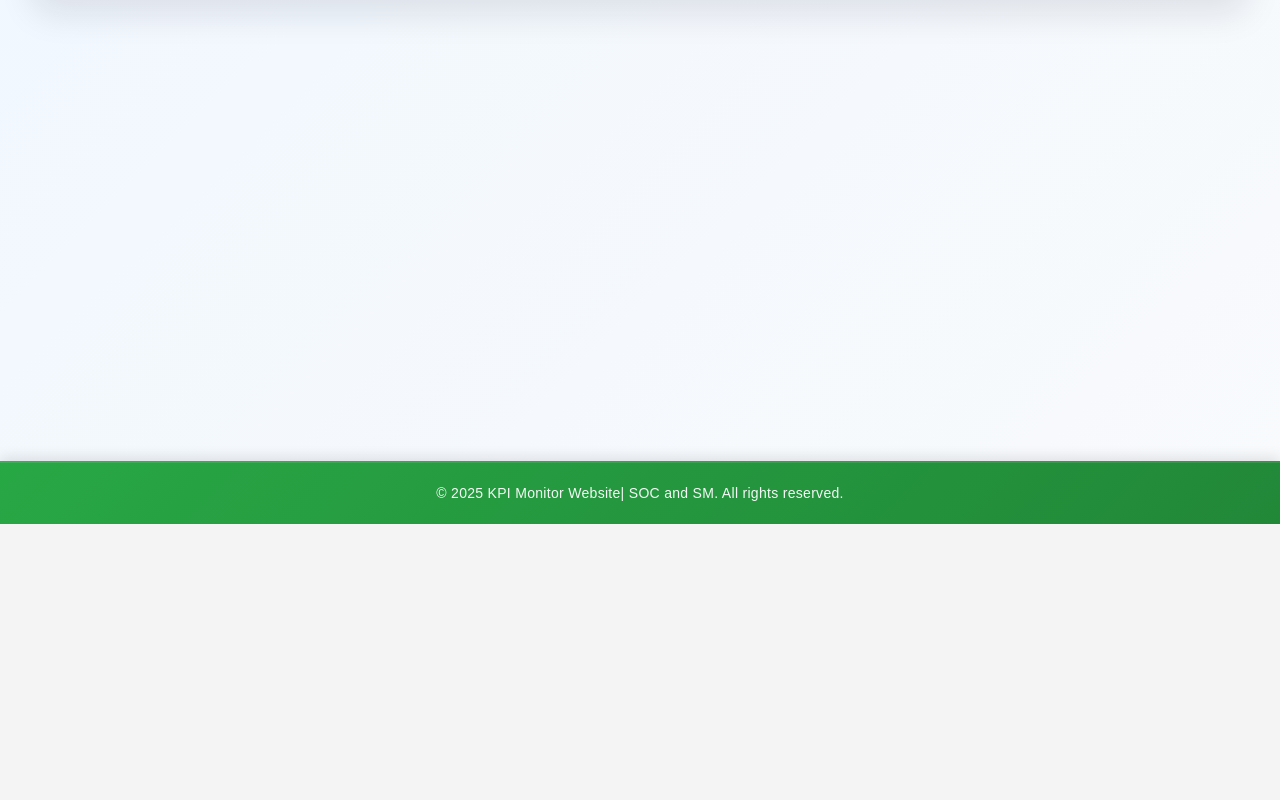
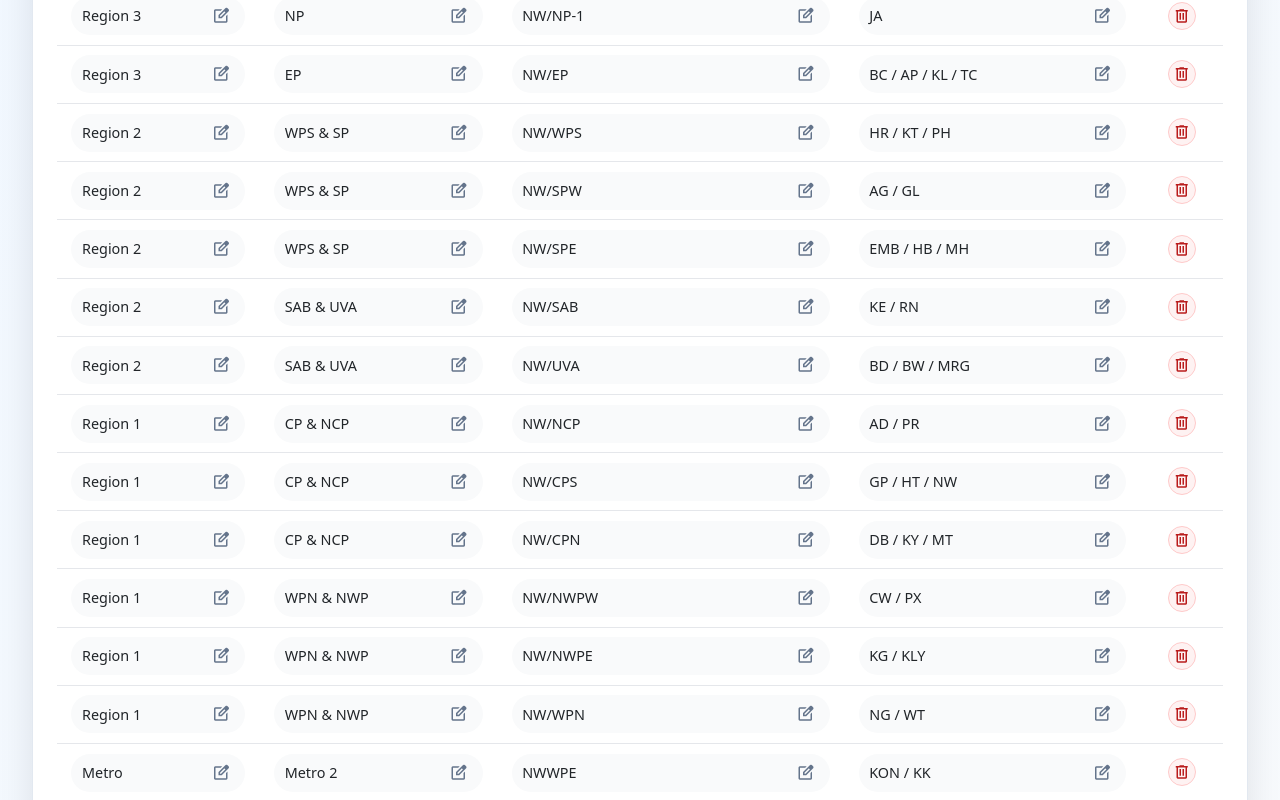
Before and after one commit to DineniDaundasekara/KPI, an Angular app in the folder frontend/: page /admin/region-management in a window 1280 px wide. Shown: the part 500-1300 px from the top of the page. Before the commit the page ends 1024 px from the top, so only its background shows below. Built offline with nearby package versions, Linux system fonts and the light colour scheme; no server answers.

Commit message:
edit old region

```diff
--- a/frontend/src/app/components/pages/admin/region-management/region-management.component.html
+++ b/frontend/src/app/components/pages/admin/region-management/region-management.component.html
@@ -23,7 +23,10 @@
   <section class="card form-card" *ngIf="showForm">
     <div class="form-card-header">
       <h2>Add New Region</h2>
-      <button class="ghost-icon-btn" type="button" (click)="closeForm()">✕</button>
+      <!-- this close just hides + clears data, no form ref needed -->
+      <button class="ghost-icon-btn" type="button" (click)="closeForm()">
+        ✕
+      </button>
     </div>
 
     <p class="form-subtitle">
@@ -92,7 +95,11 @@
           {{ isSubmitting ? 'Processing...' : 'Add region' }}
         </button>
 
-        <button class="secondary-btn" type="button" (click)="closeForm(regionForm)">
+        <button
+          class="secondary-btn"
+          type="button"
+          (click)="closeForm(regionForm)"
+        >
           Cancel
         </button>
       </div>
@@ -177,6 +184,7 @@
                   >
                     <span class="material-symbols-outlined">edit_square</span>
                   </button>
+
                 </div>
               </ng-template>
             </td>
@@ -215,6 +223,7 @@
                   >
                     <span class="material-symbols-outlined">edit_square</span>
                   </button>
+
                 </div>
               </ng-template>
             </td>
@@ -253,6 +262,7 @@
                   >
                     <span class="material-symbols-outlined">edit_square</span>
                   </button>
+
                 </div>
               </ng-template>
             </td>
@@ -289,6 +299,7 @@
                   >
                     <span class="material-symbols-outlined">edit_square</span>
                   </button>
+
                 </div>
               </ng-template>
             </td>
@@ -298,13 +309,14 @@
             <button
               type="button"
               class="icon-btn danger"
-                (click)="handleDelete(r.id.toString())"
+              (click)="handleDelete(r.id)"
               title="Delete this region data entry"
               aria-label="Delete region"
             >
               <span class="material-symbols-outlined">delete</span>
             </button>
           </td>
+
           </tr>
         </tbody>
       </table>
--- a/frontend/src/app/components/pages/admin/region-management/region-management.component.ts
+++ b/frontend/src/app/components/pages/admin/region-management/region-management.component.ts
@@ -1,10 +1,7 @@
 import { Component } from '@angular/core';
 import { CommonModule } from '@angular/common';
 import { FormsModule, NgForm } from '@angular/forms';
-import { RegionService, RegionDto } from '../../../../services/region.service';  // Import the service
-import { HttpErrorResponse } from '@angular/common/http';  // Import HttpErrorResponse
 
-// Define the Region interface for type safety
 export interface Region {
   id: string | number;
   region: string;
@@ -13,7 +10,6 @@ export interface Region {
   lea: string;
 }
 
-// Define the key names of the Region
 type RegionKey = 'region' | 'province' | 'networkEngineer' | 'lea';
 
 @Component({
@@ -25,59 +21,70 @@ type RegionKey = 'region' | 'province' | 'networkEngineer' | 'lea';
 })
 export class RegionManagementComponent {
   pageTitle = 'Region Management';
+
+  /* ---------- Form / header state ---------- */
+
   showForm = false;
   isSubmitting = false;
   error = '';
   success = '';
 
-  formData: RegionDto = {
+  formData: Region = {
     id: '',
     region: '',
     province: '',
     networkEngineer: '',
     lea: '',
-    createdAt: '',
-    updatedAt: '',
   };
 
-  regions: RegionDto[] = [];  // Initialize an empty regions array
+  regions: Region[] = [
+  { id: 1,  region: 'Region 3', province: 'NP',         networkEngineer: 'NW/NP-2',          lea: 'KO / MLT / MB / VA' },
+  { id: 2,  region: 'Region 3', province: 'NP',         networkEngineer: 'NW/NP-1',          lea: 'JA' },
+  { id: 3,  region: 'Region 3', province: 'EP',         networkEngineer: 'NW/EP',            lea: 'BC / AP / KL / TC' },
 
-  // Sorting state
+  { id: 4,  region: 'Region 2', province: 'WPS & SP',   networkEngineer: 'NW/WPS',           lea: 'HR / KT / PH' },
+  { id: 5,  region: 'Region 2', province: 'WPS & SP',   networkEngineer: 'NW/SPW',           lea: 'AG / GL' },
+  { id: 6,  region: 'Region 2', province: 'WPS & SP',   networkEngineer: 'NW/SPE',           lea: 'EMB / HB / MH' },
+
+  { id: 7,  region: 'Region 2', province: 'SAB & UVA',  networkEngineer: 'NW/SAB',           lea: 'KE / RN' },
+  { id: 8,  region: 'Region 2', province: 'SAB & UVA',  networkEngineer: 'NW/UVA',           lea: 'BD / BW / MRG' },
+
+  { id: 9,  region: 'Region 1', province: 'CP & NCP',   networkEngineer: 'NW/NCP',           lea: 'AD / PR' },
+  { id: 10, region: 'Region 1', province: 'CP & NCP',   networkEngineer: 'NW/CPS',           lea: 'GP / HT / NW' },
+  { id: 11, region: 'Region 1', province: 'CP & NCP',   networkEngineer: 'NW/CPN',           lea: 'DB / KY / MT' },
+
+  { id: 12, region: 'Region 1', province: 'WPN & NWP',  networkEngineer: 'NW/NWPW',          lea: 'CW / PX' },
+  { id: 13, region: 'Region 1', province: 'WPN & NWP',  networkEngineer: 'NW/NWPE',          lea: 'KG / KLY' },
+  { id: 14, region: 'Region 1', province: 'WPN & NWP',  networkEngineer: 'NW/WPN',           lea: 'NG / WT' },
+
+  { id: 15, region: 'Metro',    province: 'Metro 2',    networkEngineer: 'NWWPE',            lea: 'KON / KK' },
+  { id: 16, region: 'Metro',    province: 'Metro 2',    networkEngineer: 'NWWPSE',           lea: 'AW / HO' },
+  { id: 17, region: 'Metro',    province: 'Metro 2',    networkEngineer: 'NWWPSW',           lea: 'ND / RM' },
+
+  { id: 18, region: 'Metro',    province: 'Metro 1',    networkEngineer: 'NWWPNE',           lea: 'GQ / KI / NTB' },
+  { id: 19, region: 'Metro',    province: 'Metro 1',    networkEngineer: 'NWWPC-2 (CEN/HKMD)', lea: 'CEN / MD' },
+  { id: 20, region: 'Metro',    province: 'Metro 1',    networkEngineer: 'NWWPC-1 (CEN/HK/MD)', lea: 'HK' }
+];
+
+  /* ---------- Sorting state ---------- */
+
   sortKey: RegionKey | null = null;
   sortDirection: 'asc' | 'desc' = 'asc';
 
-  // Inline edit state
+  /* ---------- Inline cell edit state ---------- */
+
   editingRowId: Region['id'] | null = null;
   editingField: RegionKey | null = null;
   editingValue = '';
 
-  constructor(private regionService: RegionService) {}
+  /* ================= HEADER / FORM HELPERS ================= */
 
-  // Fetch all regions from the backend
-  ngOnInit(): void {
-    this.loadRegions();
-  }
-
-  loadRegions(): void {
-    this.regionService.getAllRegions().subscribe(
-      (data) => {
-        this.regions = data;
-      },
-      (error: HttpErrorResponse) => {
-        console.error('Error loading regions:', error);
-        this.error = 'Failed to load regions.';
-      }
-    );
-  }
-
-  // Open the form
   openForm(): void {
     this.showForm = true;
     this.error = '';
     this.success = '';
   }
 
-  // Close the form and reset it
   closeForm(form?: NgForm): void {
     this.showForm = false;
     this.error = '';
@@ -92,8 +99,6 @@ export class RegionManagementComponent {
       province: '',
       networkEngineer: '',
       lea: '',
-      createdAt: '',
-      updatedAt: '',
     };
 
     if (form) {
@@ -101,7 +106,8 @@ export class RegionManagementComponent {
     }
   }
 
-  // Submit form data to the backend API
+  /* ================= ADD REGION (SUBMIT) ================= */
+
   onSubmit(form: NgForm): void {
     this.error = '';
     this.success = '';
@@ -112,7 +118,7 @@ export class RegionManagementComponent {
       return;
     }
 
-    const trimmed = {
+    const trimmed: Record<RegionKey, string> = {
       region: this.formData.region.trim(),
       province: this.formData.province.trim(),
       networkEngineer: this.formData.networkEngineer.trim(),
@@ -131,43 +137,28 @@ export class RegionManagementComponent {
 
     this.isSubmitting = true;
 
-    // Create region and send to the backend API
-    this.regionService.createRegion(trimmed as RegionDto).subscribe(
-      (newRegion) => {
-        this.regions = [newRegion, ...this.regions];
-        this.isSubmitting = false;
-        this.success = 'Region added successfully.';
-        this.resetForm(form);
-        this.showForm = false;
-      },
-      (error: HttpErrorResponse) => {
-        this.isSubmitting = false;
-        console.error('Error adding region:', error);
-        this.error = 'Failed to add region.';
-      }
-    );
+    // Simulate async – replace with API call later
+    setTimeout(() => {
+      const newRegion: Region = {
+        id: Date.now(),
+        region: trimmed.region,
+        province: trimmed.province,
+        networkEngineer: trimmed.networkEngineer,
+        lea: trimmed.lea,
+      };
+
+      // Add to top of the list
+      this.regions = [newRegion, ...this.regions];
+
+      this.isSubmitting = false;
+      this.success = 'Region added successfully.';
+      this.resetForm(form);
+      this.showForm = false;
+    }, 400);
   }
 
-  // Delete region from the list
-  handleDelete(id: string): void {
-    const confirmDelete = confirm('Are you sure you want to delete this region?');
-    if (!confirmDelete) return;
+  /* ================= SORTING ================= */
 
-    const idString = id.toString();
-
-    this.regionService.deleteRegion(id).subscribe(
-      () => {
-        this.regions = this.regions.filter((region) => region.id !== idString);  // Remove region from the list after deletion
-        this.success = 'Region deleted successfully.';
-      },
-      (error: HttpErrorResponse) => {
-        console.error('Error deleting region:', error);
-        this.error = 'Failed to delete region.';
-      }
-    );
-  }
-
-  // Sorting logic: request sorting for a specific column
   requestSort(key: RegionKey): void {
     if (this.sortKey === key) {
       this.sortDirection = this.sortDirection === 'asc' ? 'desc' : 'asc';
@@ -177,13 +168,11 @@ export class RegionManagementComponent {
     }
   }
 
-  // Get sort indicator (▲ for ascending, ▼ for descending)
   getSortIndicator(key: RegionKey): string {
     if (this.sortKey !== key) return '';
     return this.sortDirection === 'asc' ? '▲' : '▼';
   }
 
-  // Sorted regions based on sorting criteria
   get sortedRegions(): Region[] {
     const data = [...this.regions];
     if (!this.sortKey) return data;
@@ -201,7 +190,8 @@ export class RegionManagementComponent {
     });
   }
 
-  // Inline editing logic
+  /* ================= INLINE CELL EDITING ================= */
+
   isEditingCell(row: Region, field: RegionKey): boolean {
     return this.editingRowId === row.id && this.editingField === field;
   }
@@ -212,7 +202,11 @@ export class RegionManagementComponent {
     this.editingValue = (row[field] ?? '').toString();
   }
 
-  onCellKeydown(event: KeyboardEvent, row: Region, field: RegionKey): void {
+  onCellKeydown(
+    event: KeyboardEvent,
+    row: Region,
+    field: RegionKey
+  ): void {
     if (event.key === 'Enter') {
       event.preventDefault();
       this.saveCell(row, field);
@@ -224,7 +218,10 @@ export class RegionManagementComponent {
 
   saveCell(row: Region, field: RegionKey): void {
     const value = this.editingValue.trim();
-    if (!value) return;
+    if (!value) {
+      // optional: show validation message
+      return;
+    }
 
     const index = this.regions.findIndex((r) => r.id === row.id);
     if (index !== -1) {
@@ -242,4 +239,19 @@ export class RegionManagementComponent {
     this.editingField = null;
     this.editingValue = '';
   }
+
+  /* ================= DELETE ROW ================= */
+
+  handleDelete(id: string | number): void {
+    const confirmDelete = confirm(
+      'Are you sure you want to delete this region entry?'
+    );
+    if (!confirmDelete) return;
+
+    this.regions = this.regions.filter((r) => r.id !== id);
+
+    if (this.editingRowId === id) {
+      this.cancelCellEdit();
+    }
+  }
 }
```
Lines whose indentation alone changed are shown as unchanged.
